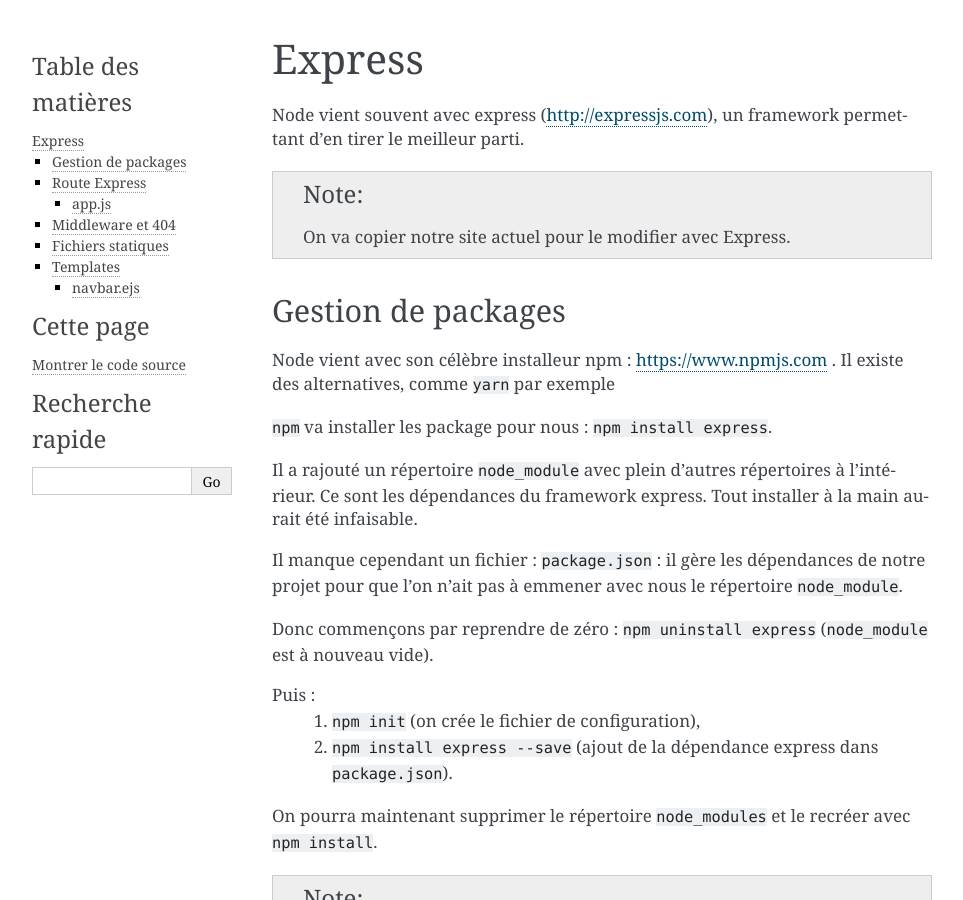
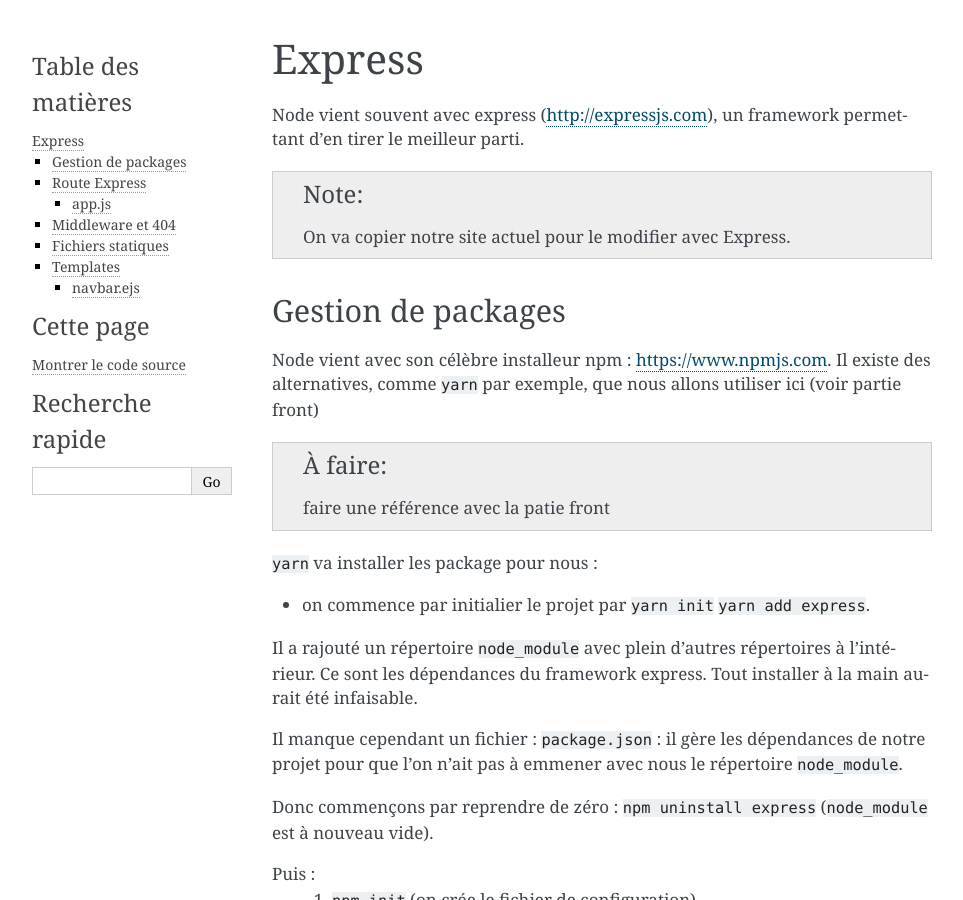
Before and after one commit to FrancoisBrucker/web_serveur, a Sphinx documentation site: the page built from source/cours_2_2_express.rst, in a window 1280 px wide and 900 px high. Shown: the whole window, without its empty margins (148-1111 px from the left). Built offline with Sphinx 7.4.7, drawn with Linux system fonts in a browser that asks for light colours.

Commit message:
work on back 1

```diff
--- a/source/cours_2_2_express.rst
+++ b/source/cours_2_2_express.rst
@@ -9,10 +9,14 @@
 Gestion de packages
 ===================
 
-Node vient avec son célèbre installeur npm : https://www.npmjs.com
-. Il existe des alternatives, comme  :code:`yarn` par exemple
+Node vient avec son célèbre installeur npm : https://www.npmjs.com. Il existe des alternatives, comme  :code:`yarn` par exemple, que nous allons utiliser ici (voir partie front)
 
-:code:`npm` va installer les package pour nous : :code:`npm install express`.
+.. todo:: faire une référence avec la patie front
+
+
+:code:`yarn` va installer les package pour nous :
+
+* on commence par initialier le projet par :code:`yarn init` :code:`yarn add express`.
 
 Il a rajouté un répertoire :code:`node_module` avec plein d'autres répertoires à l'intérieur. Ce sont les dépendances du framework express. Tout installer à la main aurait été infaisable.
 
```
Also changed, not shown: source/cours_1_1_web_front.rst (+26 -8 lines), source/cours_2_1_node.rst (+5 -7 lines).
